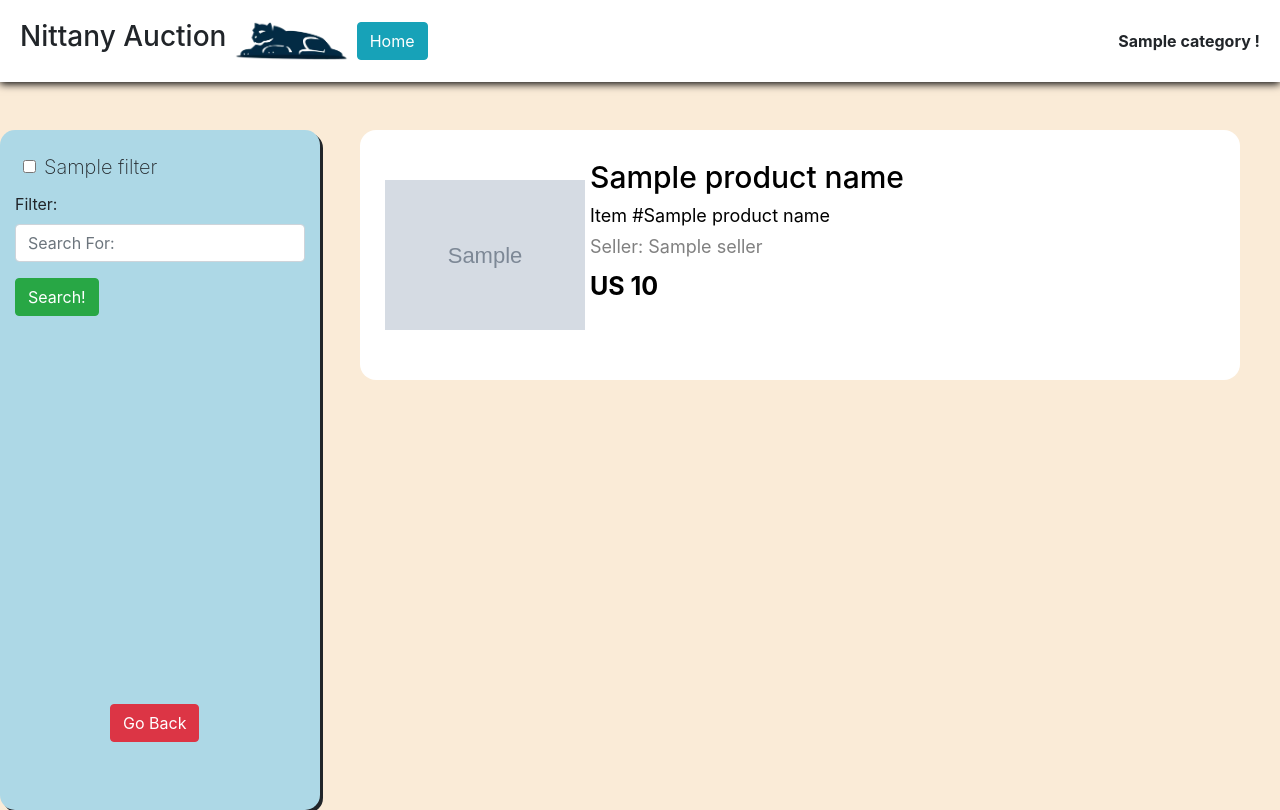
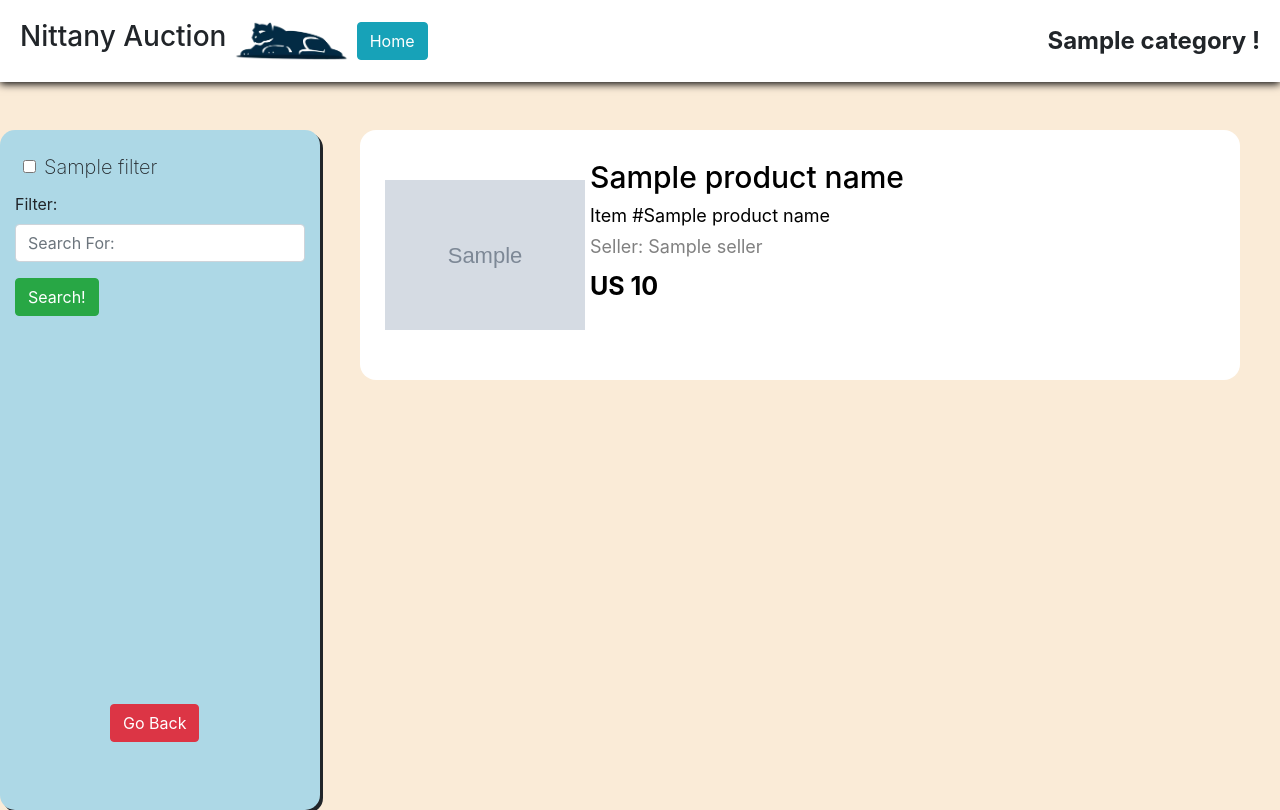
Before and after one commit to rywentz/NittanyAuctionProject, a Flask app: template templates/subcatalog.html in a window 1280 px wide. Run offline with Flask 3, Linux system fonts and the light colour scheme; the template is opened without the code that fills it: most values are stand-ins (such as "Sample title", 1, 10 or a date in 2020); grey boxes marked "Sample" are stand-in pictures; parts of the project's set-up code (start-up, migrations or seed data) failed here and were passed over; some libraries are stand-ins or nearby versions.

Commit message:
updated subcatalog heading font size to match renderitem's heading

```diff
--- a/templates/subcatalog.html
+++ b/templates/subcatalog.html
@@ -28,7 +28,7 @@
 
     </div>
 
-    <div>
+    <div style="display: flex; align-items: center; justify-content: center; font-size: 24px; font-weight: 500">
         <b>{{ category }} !</b>
     </div>
 </div>
```
